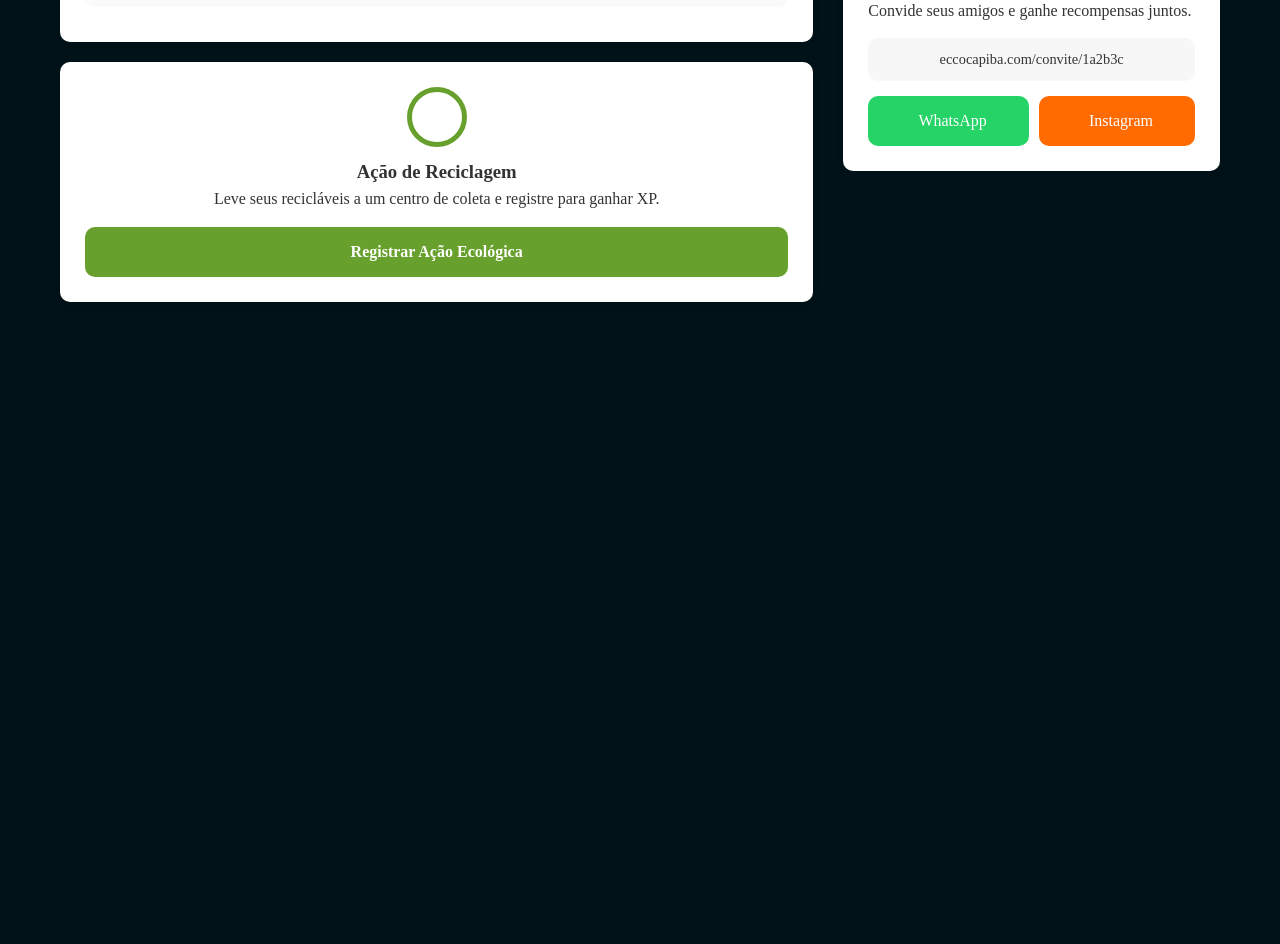
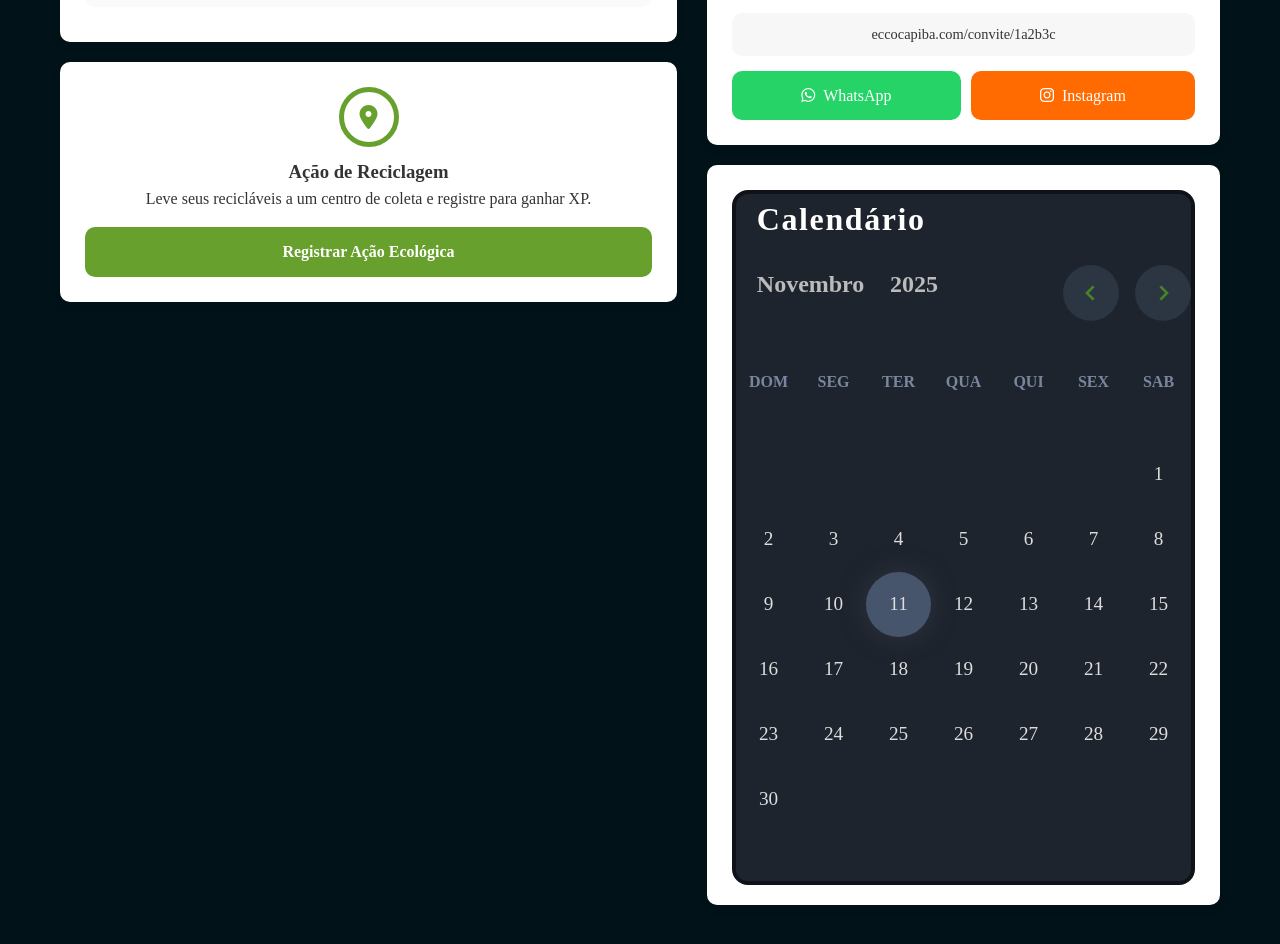
Before and after one commit to AldusD/ecocabiba, a React (Vite) app in the folder client/: page /home in a window 1280 px wide. Shown: the part 500-1444 px from the top of the page. Before the commit the page ends 862 px from the top, so only its background shows below. Built offline with nearby package versions, Linux system fonts and the light colour scheme.

Commit message:
added calendar component, still missing backend

```diff
--- a/client/index.html
+++ b/client/index.html
@@ -4,6 +4,9 @@
     <meta charset="UTF-8" />
     <link rel="icon" type="image/svg+xml" href="/vite.svg" />
     <meta name="viewport" content="width=device-width, initial-scale=1.0" />
+    <link rel="stylesheet" href="https://cdnjs.cloudflare.com/ajax/libs/font-awesome/6.0.0/css/all.min.css">
+    <link href="https://fonts.googleapis.com/css2?family=Work+Sans:wght@400;600;700&display=swap" rel="stylesheet">
+    <link href="https://unpkg.com/boxicons@2.1.4/css/boxicons.min.css" rel="stylesheet">
     <title>Ecocapiba</title>
   </head>
   <body>
--- /dev/null
+++ b/client/src/components/pages/HomePage/components/Calendar/index.jsx
@@ -0,0 +1,70 @@
+/* eslint-disable no-unused-vars */
+import { useState, useRef, useEffect } from "react";
+import {
+  Buttons,
+  CalendarApp,
+  Days,
+  NavigateDate,
+  Weekdays,
+  Wrapper,
+} from "./styles";
+
+export default function Calendar() {
+  const daysOfWeek = ["Dom", "Seg", "Ter", "Qua", "Qui", "Sex", "Sab"];
+  const monthsOfYear = [
+    "Janeiro",
+    "Fevereiro",
+    "Março",
+    "Abril",
+    "Maio",
+    "Junho",
+    "Julho",
+    "Agosto",
+    "Setembro",
+    "Outubro",
+    "Novembro",
+    "Dezembro",
+  ];
+  const currentDate = new Date()
+  const [currentMonth, setCurrentMonth] = useState(currentDate.getMonth())
+  const [currentYear, setCurrentYear] = useState(currentDate.getFullYear())
+
+  const daysInMonth = new Date(currentYear, currentMonth +1,0).getDate()
+  const firstDayOfMonth = new Date(currentYear, currentMonth,1).getDay()
+
+  const prevMonth = () =>{
+    setCurrentMonth((prevMonth) => (prevMonth === 0 ? 11 : prevMonth - 1) )
+    setCurrentYear((prevYear) => (currentMonth === 0 ? prevYear - 1 : prevYear) )
+
+  }
+
+  const nextMonth = () =>{
+    setCurrentMonth((prevMonth) => (prevMonth === 11 ? 0 : prevMonth + 1) )
+    setCurrentYear((prevYear) => (currentMonth === 11 ? prevYear + 1 : prevYear) )
+
+  }
+
+
+  return (
+    <CalendarApp>
+      <Wrapper>
+        <h3 className="heading">Calendário</h3>
+        <NavigateDate>
+          <h4 className="month">{monthsOfYear[currentMonth]}</h4>
+          <h4 className="year">{currentYear}</h4>
+          <Buttons>
+            <i className="bx bx-chevron-left" onClick={prevMonth}></i>
+            <i className="bx bx-chevron-right" onClick={nextMonth}></i>
+          </Buttons>
+        </NavigateDate>
+        <Weekdays>
+          {daysOfWeek.map((day) => <span key={day}>{day}</span>)}
+        </Weekdays>
+        <Days>
+          {[...Array(firstDayOfMonth).keys()].map((_, index)=> <span key={`empty-${index}`}/>)}
+          {[...Array(daysInMonth).keys()].map((day) => <span key={day + 1} className={day+1 === currentDate.getDate() && currentMonth===currentDate.getMonth() && currentYear === currentDate.getFullYear() ? "current-day":""}>{day + 1}</span>)}
+        </Days>
+      </Wrapper>
+    </CalendarApp>
+  );
+}
--- /dev/null
+++ b/client/src/components/pages/HomePage/components/Calendar/styles.js
@@ -0,0 +1,113 @@
+import styled from "styled-components"
+
+export const CalendarApp = styled.div`
+
+    width: 463px;
+    height: 690px;
+    display: grid;
+`;
+
+export const Wrapper = styled.div`
+
+    column-gap: 1.5 rem;
+    width: 100%;
+    aspect-ratio: 2/3;
+    background-color: #1e242d;
+    border: 0.3rem solid #0f1319;
+    border-radius: 1rem;
+
+
+    h3 {
+        font-size: clamp(2rem, 1.9cqi, 3rem);
+        color: #FFFFFF;
+        letter-spacing: 0.1rem;
+        padding-left: 1.3rem;
+    }
+`;
+
+export const NavigateDate = styled.div`
+
+    display: flex;
+    alignt-items: center;
+    column-gap: 0.3rem;
+    margin: 1.2rem 0;
+
+    h4 {
+        font-size: clamp(1.5rem, 1.5cqi, 2.4rem);
+        color: #bbb;
+        padding-left: 1.3rem;
+    }
+
+    buttons i {
+        width: 3.5rem;
+        height: 3.5rem;
+        background-color: #2c3542;
+        border-radius: 50%;
+        justify-content: center;
+        align-items: center;
+        font-size: 2rem;
+        color: #c97f1a
+        cursor: pointer
+    }
+
+`;
+
+export const Buttons = styled.div`
+
+    display: flex;
+    column-gap: 1rem;
+    margin-left: auto;
+
+    i {
+        width: 3.5rem;
+        height: 3.5rem;
+        background-color: #2c3542;
+        border-radius: 50%;
+        display: flex;
+        justify-content: center;
+        align-items: center;
+        font-size: 2rem;
+        color: #478426;
+        cursor: pointer;
+    }
+`;
+
+export const Weekdays = styled.div`
+
+    width: 100%;
+    display: flex;
+    margin: 3rem 0;
+
+    span {
+        width: calc(100%/7);
+        font-size: clamp(1rem, 0.8cqi, 1.3rem);
+        font-weight: bold;
+        text-transform: uppercase;
+        color: #78879e;
+        letter-spacing: 0.1 rem;
+        display: flex;
+        justify-content: center;
+
+    }
+`;
+
+export const Days = styled.div`
+
+    display: flex;
+    flex-wrap: wrap;
+
+    span {
+        font-size: clamp(1.2rem, 1cqi, 1.6rem);
+        width: calc(100%/7);
+        aspect-ratio: 1;
+        display: flex;
+        justify-content: center;
+        align-items: center;
+        color: #ddd;
+    }
+    .current-day {
+        background-color: #46556bff;
+        border-radius: 50%;
+        box-shadow: 0 0 1.5rem rgba(52, 58, 71, 0.78);
+    }
+`;
--- a/client/src/components/pages/HomePage/index.jsx
+++ b/client/src/components/pages/HomePage/index.jsx
@@ -1,6 +1,7 @@
 /* eslint-disable no-unused-vars */
 import { useState, useRef, useEffect } from "react";
 import { Html5QrcodeScanner } from "html5-qrcode";
+import Calendar from "./components/Calendar"
 import {
     Dashboard,
     QuizSection,
@@ -30,7 +31,7 @@ export default function HomePage() {
   const [xp2500Claimed, setXp2500Claimed] = useState(false);
   const [currentLevel, setCurrentLevel] = useState(0); // to be changed to userdata
   const [currentTitle, setCurrentTitle] = useState("Cidadão"); // to be changed to userdata
-  const [currentStreak, setCurrentStreak] = useState(0); // to be changed to userdata
+  const [currentStreak, setCurrentStreak] = useState(3); // to be changed to userdata
   const [isScannerVisible, setIsScannerVisible] = useState(false);
   const readerRef = useRef(null);
   const scannerRef = useRef(null);
@@ -117,11 +118,9 @@ export default function HomePage() {
             <h1>Ecocapiba</h1>
             </div>
             <div className="status-ofensiva">
-            <span className="dias-ofensiva"> {currentStreak} dia{currentStreak!==1 ? 's': ''}  de ofensiva</span>
-            <div className="medidor-fogo">
-                {currentStreak >= 1 && <i className="fa-solid fa-fire status-fire-icon"></i>}
-                <span className="status-u">U</span>
-            </div>
+            <span className="dias-ofensiva">
+              <div className="medidor-fogo">{currentStreak >= 1 && <i className="fa-solid fa-fire status-fire-icon"></i>}</div>
+              {currentStreak} dia{currentStreak!==1 ? 's': ''}  de ofensiva</span>
             </div>
         </header>
 
@@ -231,6 +230,7 @@ export default function HomePage() {
                 </ButtonSocial>
             </SocialButtons>
             </Card>
+            <Card><Calendar></Calendar></Card>
         </aside>
         </Dashboard>
     </>
--- a/client/src/components/pages/HomePage/styles.js
+++ b/client/src/components/pages/HomePage/styles.js
@@ -21,9 +21,21 @@ export const Dashboard = styled.div`
     margin: 40px auto;
     padding: 0 20px;
 
-    header { grid-area: header; }
+    header {
+        grid-area: header;
+        color: #75B03B
+    }
     main { grid-area: main-content; }
     aside { grid-area: sidebar; }
+
+    status-fire-icon {
+        font-size: 1.1em;
+        position: absolute;
+        top: -5px;
+        left: 50%;
+        transform: translateX(-50%);
+        color: #fce205; /* Cor amarela do fogo */
+    }
 `;
 
 export const Card = styled.section`
```
Also changed, not shown: 2 other files (tests, documents, lock files or other folders).
